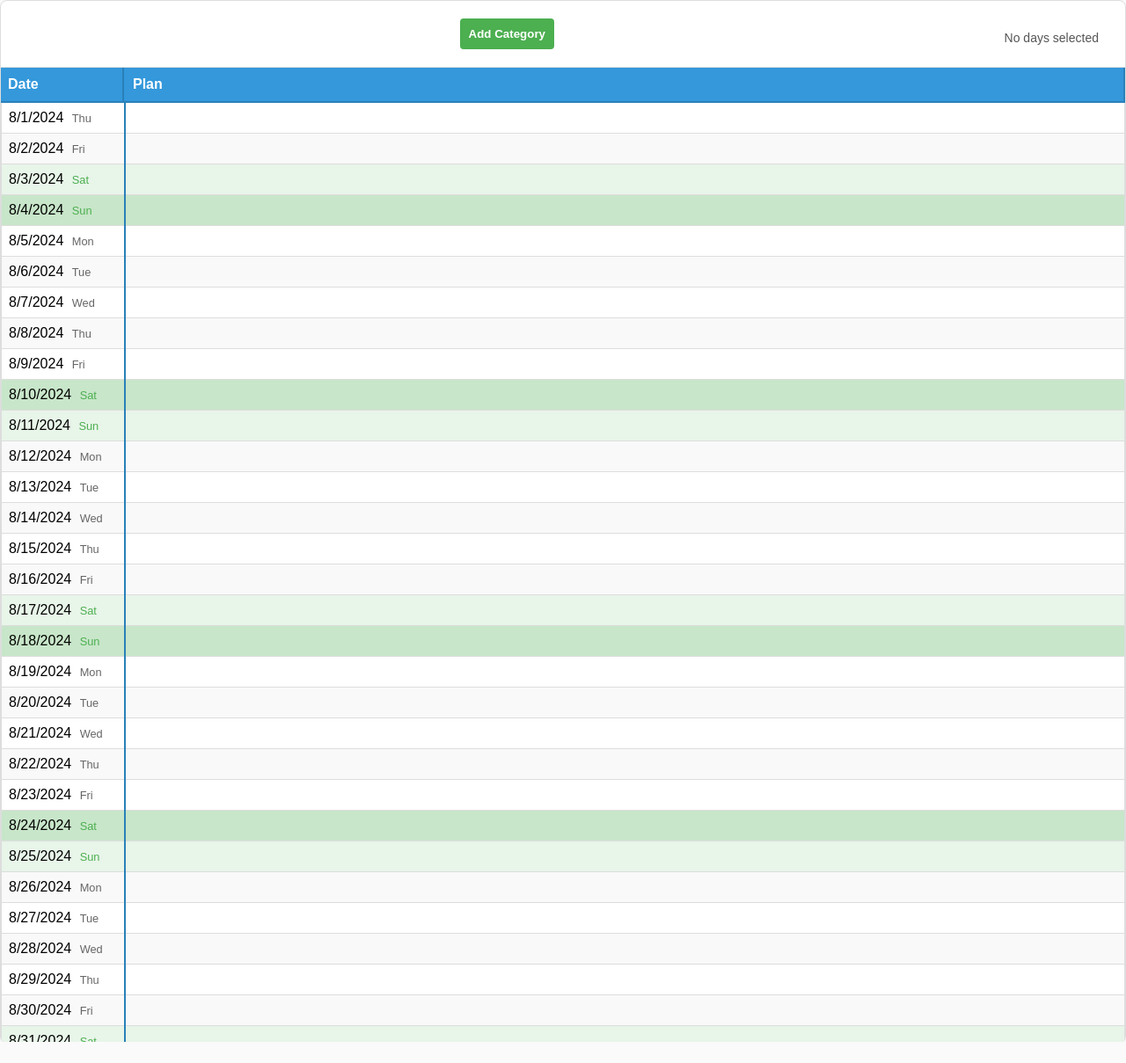
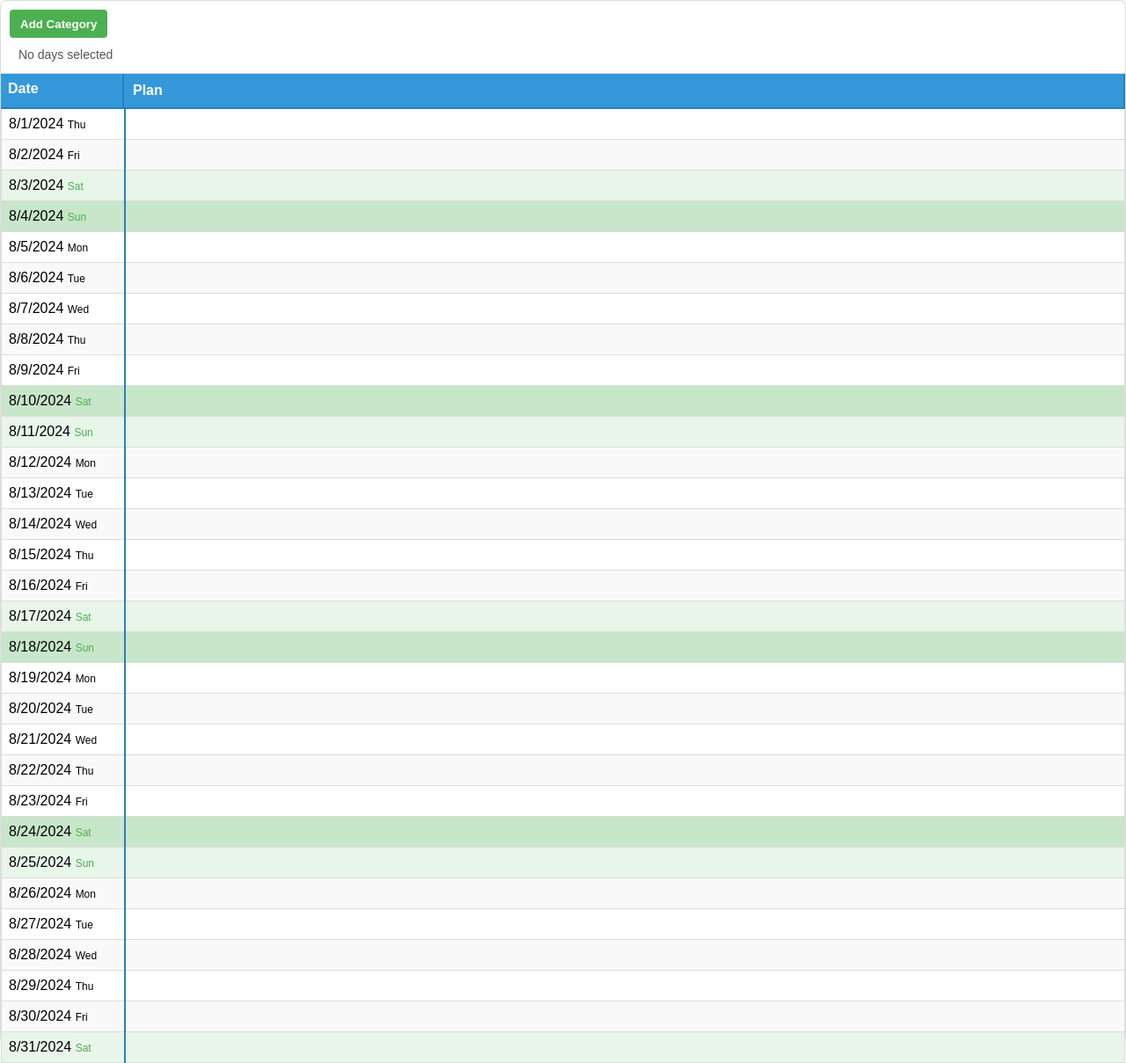
Before and after one commit to joaompinto/dayroller, a Flask app: page / in a window 1280 px wide. Shown: the whole page at 88% size. Before the commit the page ends 1185 px from the top, so only its background shows below. Run offline with Flask 3, Linux system fonts and the light colour scheme.

Commit message:
fixed layout

```diff
--- a/static/script.js
+++ b/static/script.js
@@ -139,12 +139,55 @@
 
     if (e.shiftKey && lastSelectedIndex !== -1) {
         updateSelection(rowIndex, true, false);
+    } else if (e.ctrlKey || e.metaKey) {
+        updateSelection(rowIndex, false, true);
     } else {
-        startRowIndex = rowIndex;
-        lastSelectedIndex = rowIndex;
-        updateSelection(rowIndex, false, e.ctrlKey || e.metaKey);
+        updateSelection(rowIndex, false, false);
     }
 }
+
+function updateSelection(endRowIndex, isShiftKey, isCtrlKey) {
+    if (isShiftKey && lastSelectedIndex !== -1) {
+        const start = Math.min(endRowIndex, lastSelectedIndex);
+        const end = Math.max(endRowIndex, lastSelectedIndex);
+
+        for (let i = start; i <= end; i++) {
+            const currentRow = $('#calendarBody tr').eq(i);
+            currentRow.addClass('selected-row');
+            selectedRows.add(i);
+        }
+    } else if (isCtrlKey) {
+        const row = $('#calendarBody tr').eq(endRowIndex);
+        row.toggleClass('selected-row');
+        if (selectedRows.has(endRowIndex)) {
+            selectedRows.delete(endRowIndex);
+        } else {
+            selectedRows.add(endRowIndex);
+        }
+    } else {
+        // Check if the clicked row is adjacent to the last selected row
+        const isAdjacent = Math.abs(endRowIndex - lastSelectedIndex) === 1;
+
+        if (isAdjacent && selectedRows.size > 0) {
+            // Extend selection to include the adjacent row
+            const row = $('#calendarBody tr').eq(endRowIndex);
+            row.addClass('selected-row');
+            selectedRows.add(endRowIndex);
+        } else {
+            // Reset selection and select only the new row
+            $('#calendarBody tr').removeClass('selected-row');
+            selectedRows.clear();
+            const row = $('#calendarBody tr').eq(endRowIndex);
+            row.addClass('selected-row');
+            selectedRows.add(endRowIndex);
+        }
+    }
+
+    lastSelectedIndex = endRowIndex;
+    updateSelectionInfo();
+}
+
+// ... (rest of the code remains the same)
 
 function handleMouseEnter(e) {
     if (!isMouseDown) return;
@@ -159,39 +202,6 @@
     isMouseDown = false;
 }
 
-function updateSelection(endRowIndex, isShiftKey, isCtrlKey) {
-    if (isShiftKey && lastSelectedIndex !== -1) {
-        const start = Math.min(endRowIndex, lastSelectedIndex);
-        const end = Math.max(endRowIndex, lastSelectedIndex);
-
-        $('#calendarBody tr').removeClass('selected-row');
-        selectedRows.clear();
-
-        for (let i = start; i <= end; i++) {
-            const currentRow = $('#calendarBody tr').eq(i);
-            currentRow.addClass('selected-row');
-            selectedRows.add(i);
-        }
-    } else if (isCtrlKey) {
-        const row = $('#calendarBody tr').eq(endRowIndex);
-        row.toggleClass('selected-row');
-        if (selectedRows.has(endRowIndex)) {
-            selectedRows.delete(endRowIndex);
-        } else {
-            selectedRows.add(endRowIndex);
-        }
-        lastSelectedIndex = endRowIndex;
-    } else {
-        $('#calendarBody tr').removeClass('selected-row');
-        const row = $('#calendarBody tr').eq(endRowIndex);
-        row.addClass('selected-row');
-        selectedRows.clear();
-        selectedRows.add(endRowIndex);
-        lastSelectedIndex = endRowIndex;
-    }
-
-    updateSelectionInfo();
-}
 
 function loadNextMonth() {
     currentMonth++;
@@ -240,6 +250,8 @@
 
 });
 
+// ... (previous code remains the same)
+
 function handleCategoryClick(e) {
     e.preventDefault();
 
@@ -248,9 +260,19 @@
     const textColor = getContrastingTextColor(buttonColor);
     const categoryName = categoryButton.text();
 
-    const value = prompt(`Enter the value for the "${categoryName}" category:`);
+    const value = prompt(`Enter the value for the "${categoryName}" category (or "-" to remove):`);
 
     if (value !== null) {
+        if (value === '-') {
+            // Remove the category from all rows
+            $('#calendarBody tr').each(function() {
+                $(this).find(`.plan-category-element[data-category="${categoryName}"]`).remove();
+            });
+
+            // Remove the category button
+            categoryButton.remove();
+            categoryCount--;
+        } else {
             selectedRows.forEach(rowIndex => {
                 const row = $('#calendarBody tr').eq(rowIndex);
                 const planCell = row.find('td.plan-cell');
@@ -273,6 +295,7 @@
                 // Ensure the row remains selected
                 row.addClass('selected-row');
             });
+        }
 
         // Update the selection info
         updateSelectionInfo();
--- a/static/styles.css
+++ b/static/styles.css
@@ -15,14 +15,12 @@
     height: 100%;
     width: 100%;
     font-family: Arial, sans-serif;
-    overflow: hidden; /* Prevent scrollbars on the body */
 }
 
 .main-container {
     display: flex;
     width: 100%;
     height: 100vh;
-    overflow: hidden; /* Prevent scrollbars on the main container */
 }
 
 .calendar-container {
@@ -33,51 +31,91 @@
     border: 1px solid #ddd;
     border-radius: 8px;
     box-shadow: 0 0 10px rgba(0,0,0,0.1);
-    overflow: hidden; /* Prevent scrollbars on the calendar container */
 }
 
 .calendar-header {
-    padding: 20px;
+    padding: 10px;
     border-bottom: 1px solid #ddd;
     display: flex;
-    justify-content: space-between;
-    align-items: center;
-    flex-shrink: 0; /* Prevent header from shrinking */
+    flex-direction: column;
+    align-items: stretch;
 }
 
-.calendar-header h1 {
-    margin: 0;
-    color: #333;
+.calendar-header-top {
+    display: flex;
+    align-items: center;
+    width: 100%;
+    margin-bottom: 10px;
+    padding: 0; /* Ensure no padding in the container */
 }
 
-#addCategoryBtn {
-    padding: 10px;
+#addCategoryBtn,
+.category-button {
+    height: 32px;
+    padding: 0 12px;
     background-color: #4CAF50;
     color: white;
     border: none;
     cursor: pointer;
     border-radius: 4px;
     font-weight: bold;
+    white-space: nowrap;
+    display: inline-flex;
+    align-items: center;
+    justify-content: center;
+    box-sizing: border-box;
+    margin: 0; /* Remove default margin */
+}
+
+#addCategoryBtn {
+    margin-right: 10px;
 }
 
 #addCategoryBtn:hover {
     background-color: #45a049;
 }
 
+.category-list {
+    display: flex;
+    flex-wrap: wrap;
+    align-items: center;
+    flex-grow: 1;
+    overflow-x: auto;
+    padding: 0; /* Remove padding from the list */
+    margin: -2.5px; /* Negative margin to offset the button margins */
+}
+
+.category-button {
+    margin: 2.5px; /* Even margin on all sides */
+    background-color: #3498db;
+}
+
+.category-button:hover {
+    background-color: #2980b9;
+}
+
+#selectionInfo {
+    font-size: 14px;
+    color: #555;
+    line-height: 1.4;
+    text-align: left;
+    padding: 0 10px;
+    width: 100%;
+    box-sizing: border-box;
+}
+
 .calendar-body {
     display: flex;
     flex-direction: column;
-    flex-grow: 1;
-    overflow: hidden; /* Prevent scrollbars on the calendar body */
 }
 
 .calendar-grid {
     width: 100%;
     position: relative;
-    flex-grow: 1;
+    height: calc(100vh - 60px);
+    overflow-y: hidden;
     display: flex;
     flex-direction: column;
-    overflow: hidden; /* Prevent scrollbars on the calendar grid */
 }
 
 .table-header {
@@ -86,7 +124,6 @@
     font-weight: bold;
     border-bottom: 2px solid #2980b9;
     color: white;
-    flex-shrink: 0; /* Prevent header from shrinking */
 }
 
 .header-cell {
@@ -171,39 +206,6 @@
     background-color: #b3e5fc !important;
 }
 
-.date-header {
-    display: flex;
-    justify-content: space-between;
-    align-items: center;
-}
-
-.weekday {
-    font-size: 0.8em;
-    color: #666;
-    margin-left: 5px;
-}
-
-.header-cell.plan-header {
-    background-color: #3498db;
-    color: white;
-    border-right: 2px solid #2980b9;
-    width: 100%;
-}
-
-.header-cell.date-header,
-td.date-cell {
-    width: 140px;
-    min-width: 140px;
-    max-width: 140px;
-    flex: 0 0 140px;
-    box-sizing: border-box;
-    padding: 8px;
-    border-right: 2px solid #2980b9;
-    overflow: hidden;
-    white-space: nowrap;
-    text-overflow: ellipsis;
-}
-
 .plan-cell {
     border-left: 1px solid #ddd;
 }
@@ -219,37 +221,24 @@
     cursor: default;
 }
 
-#selectionInfo {
-    font-size: 14px;
-    color: #555;
-    margin-top: 10px;
-    line-height: 1.4;
-    text-align: left;
-    white-space: nowrap;
-    overflow: hidden;
-    text-overflow: ellipsis;
-    padding: 0 10px;
-    flex-shrink: 0; /* Prevent selection info from shrinking */
-}
-
-#selectionInfo strong {
-    color: #333;
-}
-
 .selected-row .date-cell {
     font-weight: bold;
 }
 
-.category-button {
-    margin: 5px 0;
-    padding: 8px 12px;
-    border: none;
-    cursor: pointer;
-    border-radius: 4px;
-    text-align: center;
-    font-weight: bold;
+/* Custom scrollbar for webkit browsers */
+.category-list::-webkit-scrollbar {
+    height: 6px;
 }
 
-.category-button:hover {
-    opacity: 0.9;
+.category-list::-webkit-scrollbar-track {
+    background: #f1f1f1;
 }
+
+.category-list::-webkit-scrollbar-thumb {
+    background: #888;
+    border-radius: 3px;
+}
+
+.category-list::-webkit-scrollbar-thumb:hover {
+    background: #555;
+}
--- a/templates/index.html
+++ b/templates/index.html
@@ -11,10 +11,12 @@
     <div class="main-container">
         <div class="calendar-container">
             <div class="calendar-header">
+                <div class="calendar-header-top">
+                    <button id="addCategoryBtn">Add Category</button>
                     <div class="category-list">
-                <!-- Existing category buttons will be added here dynamically -->
+                        <!-- Category buttons will be added here dynamically -->
                     </div>
-            <button id="addCategoryBtn">Add Category</button>
+                </div>
                 <div id="selectionInfo">No days selected</div>
             </div>
             <div class="calendar-body">
```
Also changed, not shown: other parts of static/styles.css (+16 -18 lines). Lines whose indentation alone changed are shown as unchanged.
